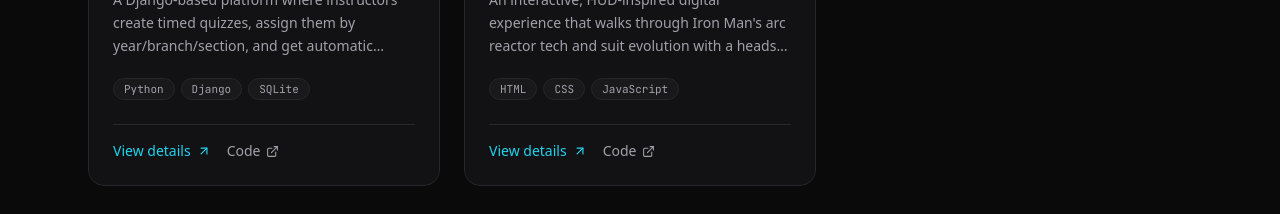
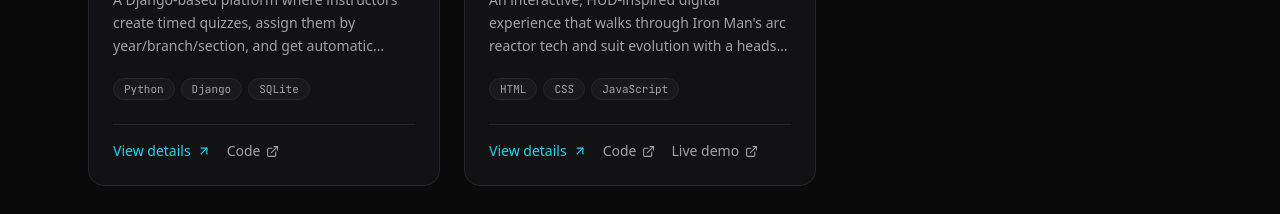
Before and after one commit to prakashss15/portfolio, a Next.js app: page / in a window 1280 px wide. Shown: the part 2980-3194 px from the top of the page. Built offline with nearby package versions, Linux system fonts and the light colour scheme.

Commit message:
Update iron legacy project

```diff
--- a/src/components/ProjectCard.tsx
+++ b/src/components/ProjectCard.tsx
@@ -78,6 +78,17 @@ export default function ProjectCard({
         >
           Code <ExternalLink size={13} />
         </a>
+        {project.demo && (
+          <a
+            href={project.demo}
+            target="_blank"
+            rel="noreferrer"
+            onClick={(e) => e.stopPropagation()}
+            className="inline-flex items-center gap-1.5 text-sm text-fg-muted transition-colors hover:text-fg"
+          >
+            Live demo <ExternalLink size={13} />
+          </a>
+        )}
       </div>
     </motion.div>
   );
```
